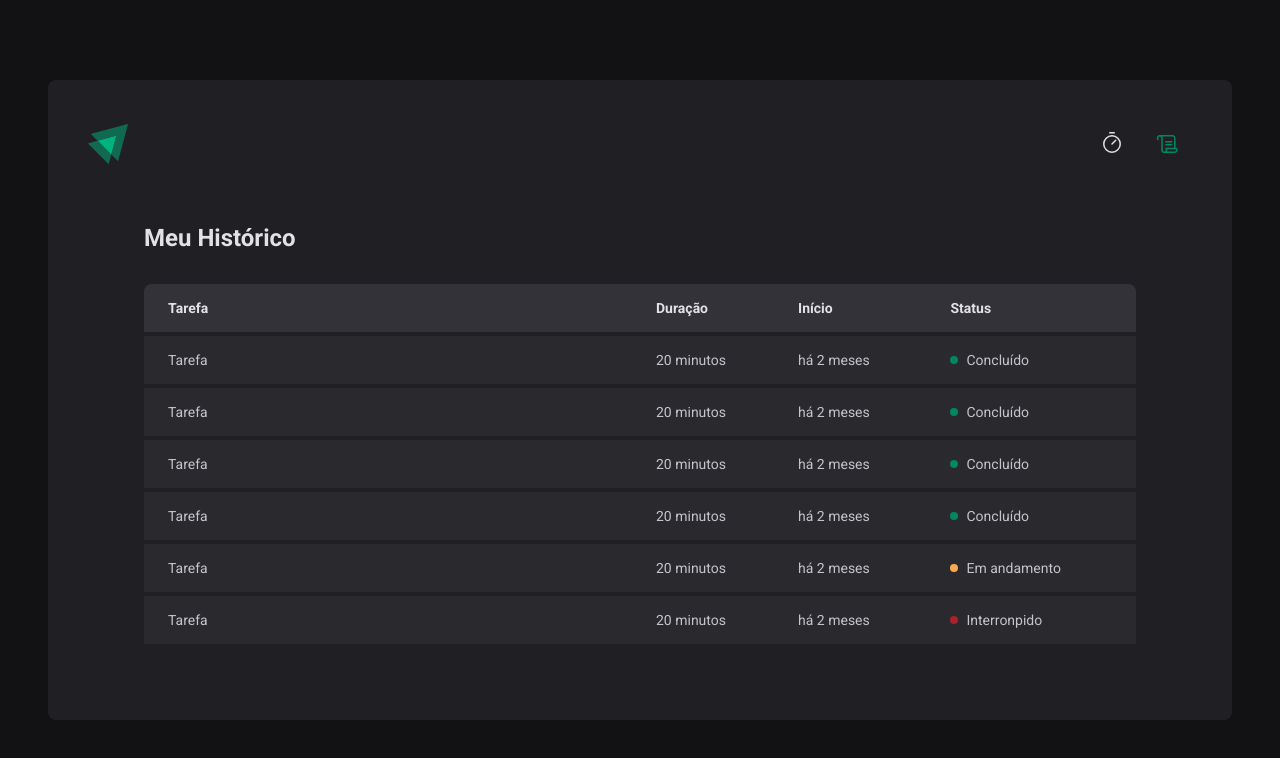
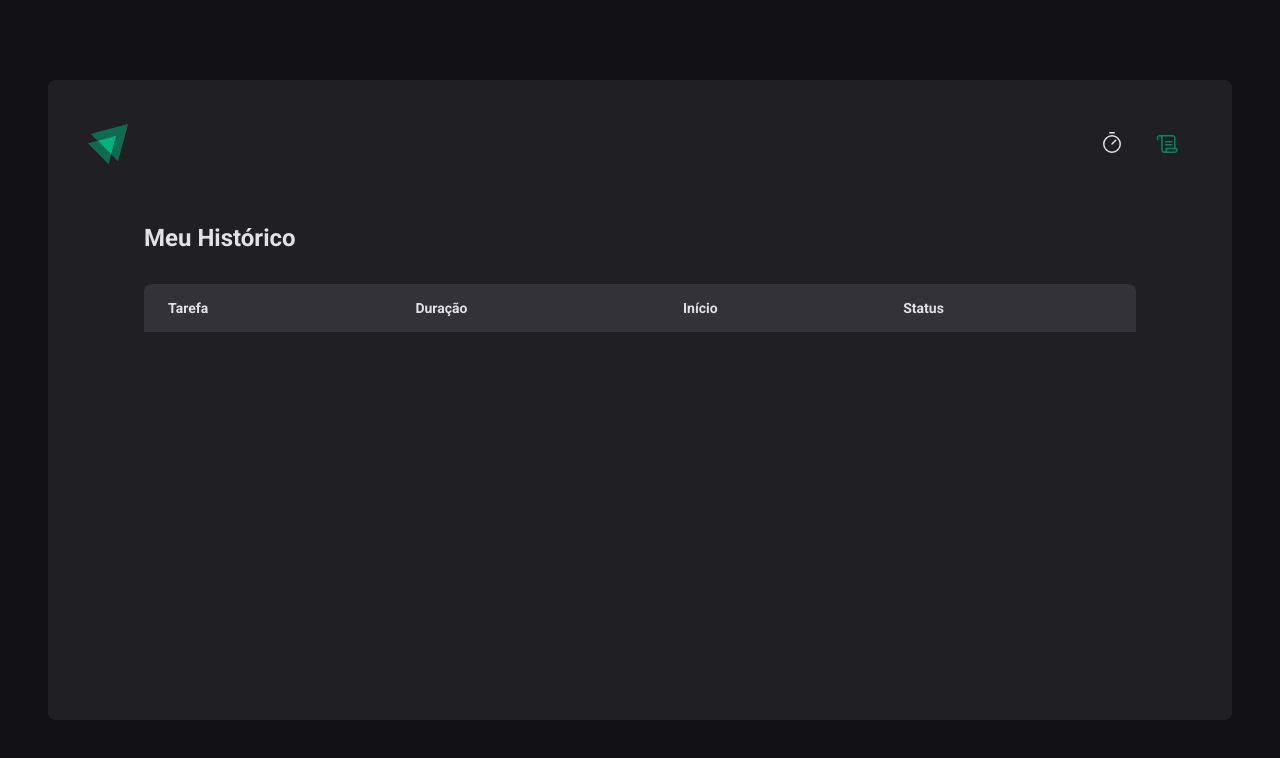
Before and after one commit to junioralcant/ignite-timer, a React (Vite) app: page /history in a window 1280 px wide. Shown: the top 758 px of the page. Built offline with nearby package versions, Linux system fonts and the light colour scheme.

Commit message:
React Context - Listing History

```diff
--- a/src/pages/History/index.tsx
+++ b/src/pages/History/index.tsx
@@ -21,54 +21,30 @@
           </thead>
 
           <tbody>
-            <tr>
-              <td>Tarefa</td>
-              <td>20 minutos</td>
-              <td>há 2 meses</td>
-              <td>
-                <Status statusColor="green">Concluído</Status>
-              </td>
-            </tr>
-            <tr>
-              <td>Tarefa</td>
-              <td>20 minutos</td>
-              <td>há 2 meses</td>
-              <td>
-                <Status statusColor="green">Concluído</Status>
-              </td>
-            </tr>
-            <tr>
-              <td>Tarefa</td>
-              <td>20 minutos</td>
-              <td>há 2 meses</td>
-              <td>
-                <Status statusColor="green">Concluído</Status>
-              </td>
-            </tr>
-            <tr>
-              <td>Tarefa</td>
-              <td>20 minutos</td>
-              <td>há 2 meses</td>
-              <td>
-                <Status statusColor="green">Concluído</Status>
-              </td>
-            </tr>
-            <tr>
-              <td>Tarefa</td>
-              <td>20 minutos</td>
-              <td>há 2 meses</td>
-              <td>
-                <Status statusColor="yellow">Em andamento</Status>
-              </td>
-            </tr>
-            <tr>
-              <td>Tarefa</td>
-              <td>20 minutos</td>
-              <td>há 2 meses</td>
-              <td>
-                <Status statusColor="red">Interronpido</Status>
-              </td>
-            </tr>
+            {cycles.map((cycle) => {
+              return (
+                <tr key={cycle.id}>
+                  <td>{cycle.task}</td>
+                  <td>{cycle.minutesAmount}</td>
+                  <td>{cycle.startDate.toISOString()}</td>
+                  <td>
+                    {cycle.finshDate && (
+                      <Status statusColor="green">Concluído</Status>
+                    )}
+
+                    {cycle.interruptDate && (
+                      <Status statusColor="red">Interrompido</Status>
+                    )}
+
+                    {!cycle.finshDate && !cycle.interruptDate && (
+                      <Status statusColor="yellow">
+                        Em andamento
+                      </Status>
+                    )}
+                  </td>
+                </tr>
+              );
+            })}
           </tbody>
         </table>
       </HistoryList>
```
